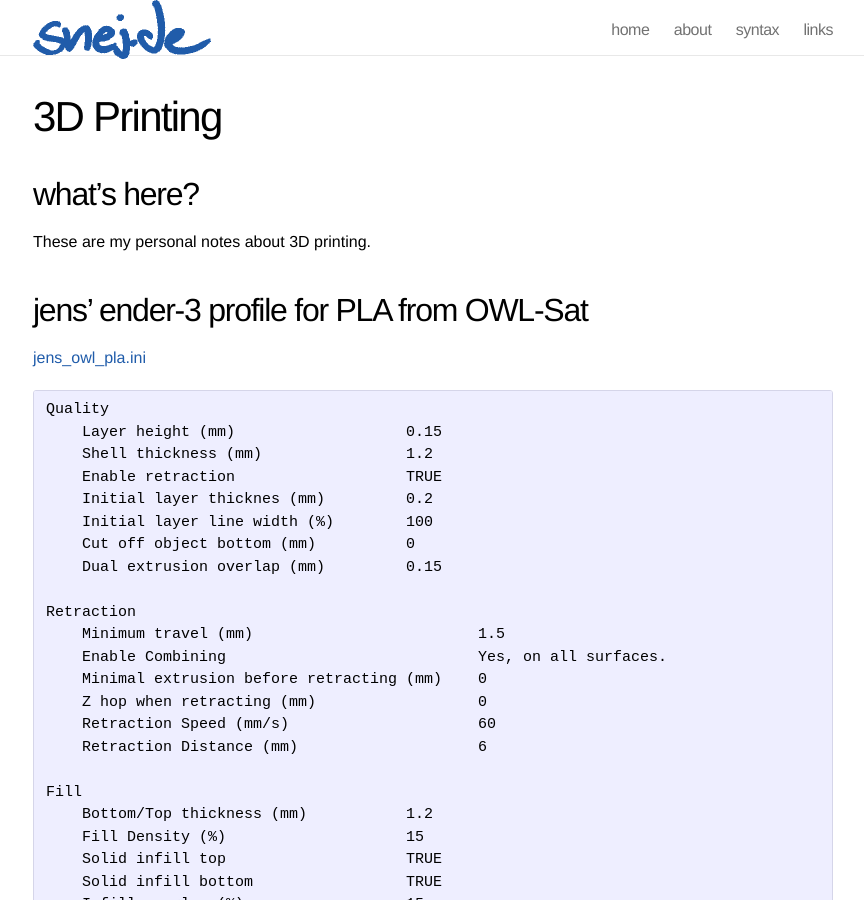
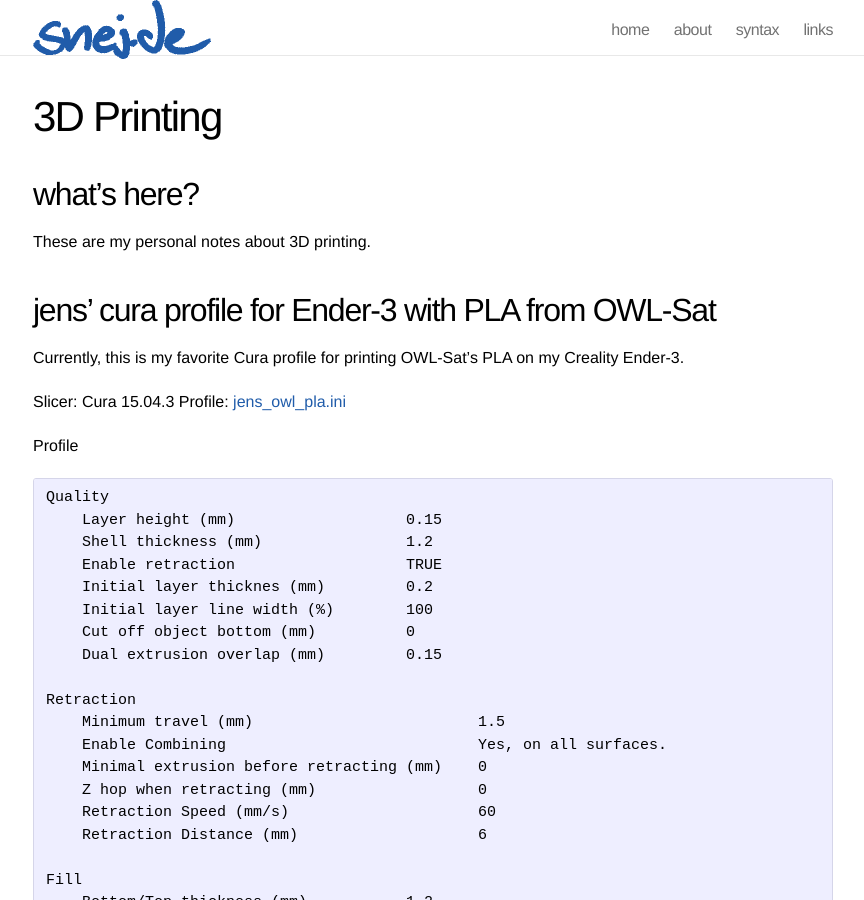
Before and after one commit to jewirth/jewirth.github.io, a Jekyll site: the page built from 3dprinting.md, in a window 1280 px wide and 900 px high. Shown: the whole window, without its empty margins (207-1071 px from the left). Built offline with Jekyll 4.4.1, drawn with Linux system fonts in a browser that asks for light colours.

Commit message:
Update 3dprinting.md

```diff
--- a/3dprinting.md
+++ b/3dprinting.md
@@ -7,9 +7,13 @@
 # what's here?
 These are my personal notes about 3D printing.
 
-# jens' ender-3 profile for PLA from OWL-Sat
+# jens' cura profile for Ender-3 with PLA from OWL-Sat
+Currently, this is my favorite Cura profile for printing OWL-Sat's PLA on my Creality Ender-3.
 
-[jens_owl_pla.ini](http://snej.de/downloads/jens_owl_pla.ini)
+Slicer:  Cura 15.04.3
+Profile: [jens_owl_pla.ini](http://snej.de/downloads/jens_owl_pla.ini)
+
+Profile
 
     Quality
         Layer height (mm)                   0.15
```
